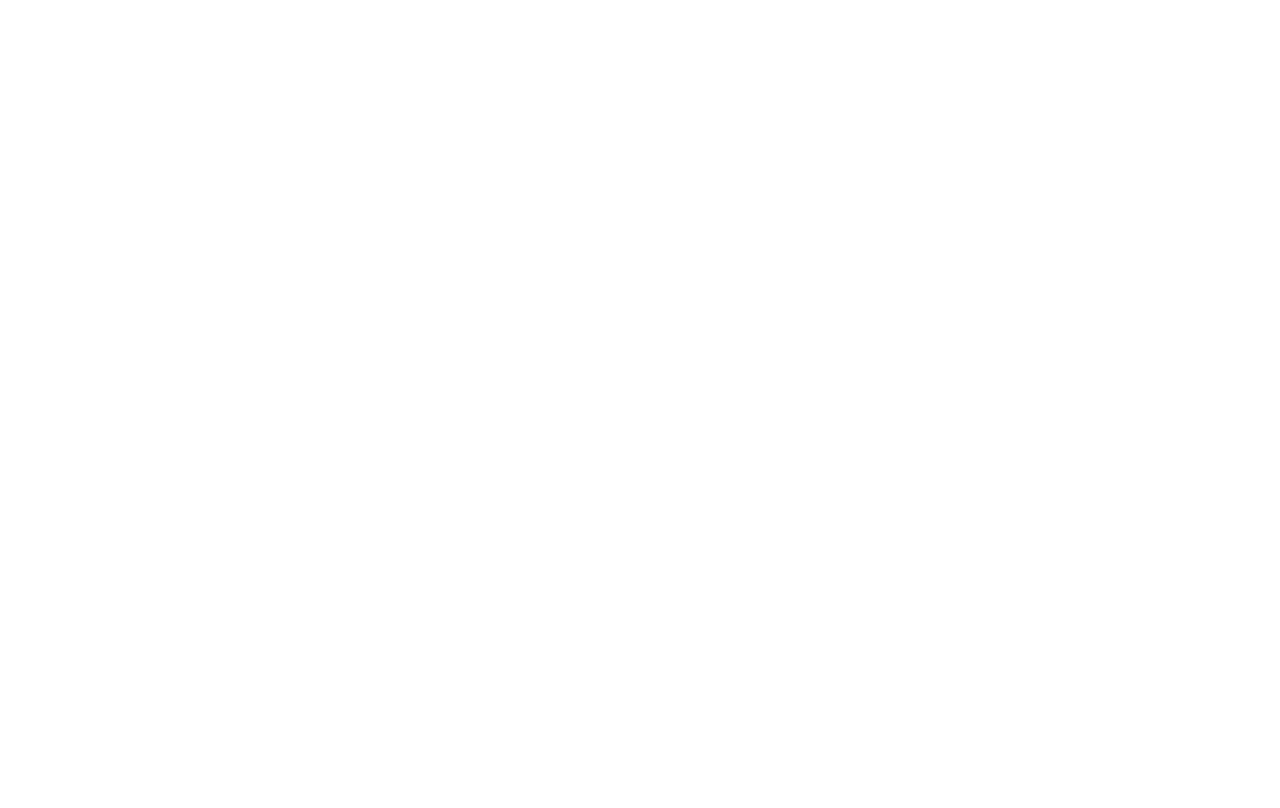
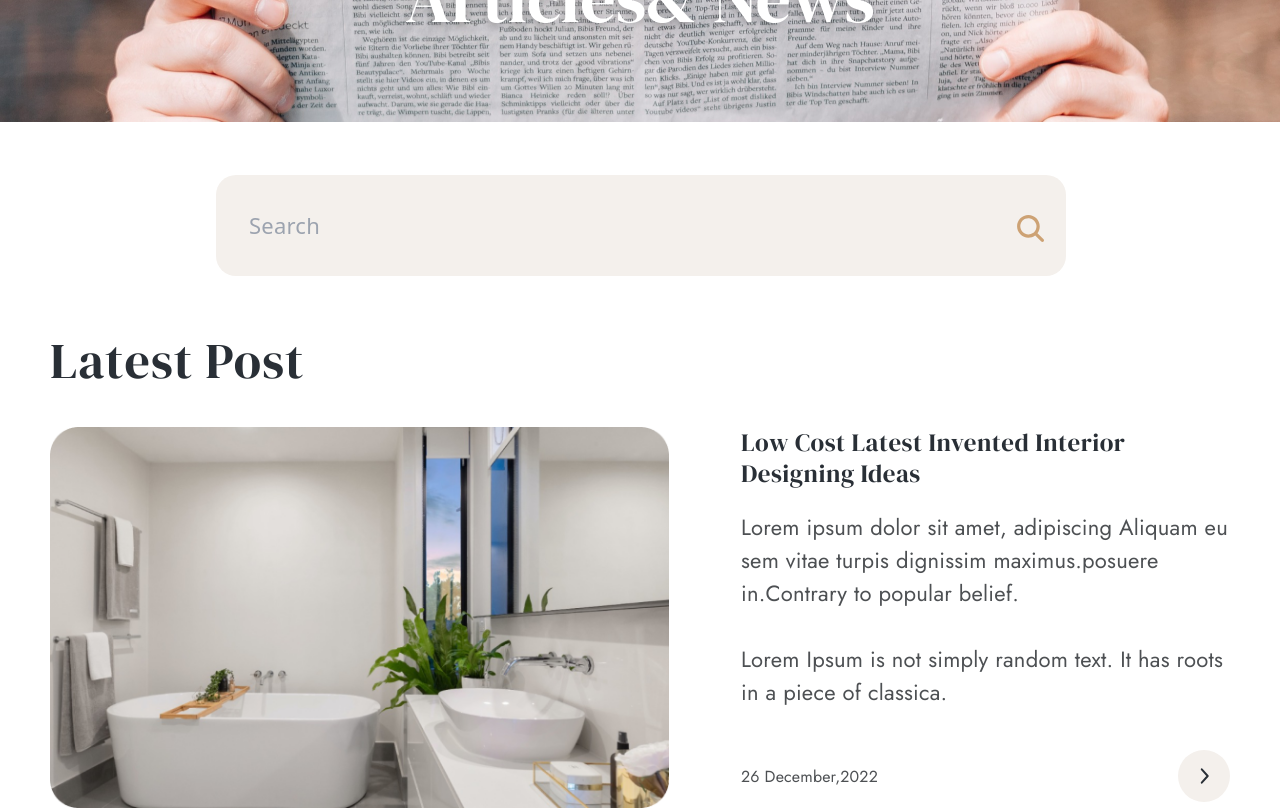
Before and after one commit to Firdosh01/Selhono, a React (Create React App) app: page /blog in a window 1280 px wide. Shown: the part 380-1188 px from the top of the page. Before the commit the page ends 800 px from the top, so only its background shows below. Built offline with nearby package versions, Linux system fonts and the light colour scheme.

Commit message:
blog page start

```diff
--- a/src/components/Frame.jsx
+++ b/src/components/Frame.jsx
@@ -10,7 +10,7 @@
           className="object-cover w-full lg:h-[356px] md:h-[215px] h-[170px] select-none"
         />
         <div className="frame_text lg:mt-[188px] mt-[70px]">
-          <h1 className="heading lg:text-[70px] sm:text-[50px] text-[30px]  text-white drop-shadow-[0px_4px_4px_rgba(0,0,0,0.25)] select-none">
+          <h1 className="heading lg:text-[70px] sm:text-[50px] text-[30px]  text-white drop-shadow-[0px_4px_4px_rgba(0,0,0,0.25)] select-none text-center">
             {frameTitle}
           </h1>
         </div>
--- a/src/pages/Blog.jsx
+++ b/src/pages/Blog.jsx
@@ -1,7 +1,70 @@
-import React from 'react'
+import React from "react";
+import Frame from "../components/Frame";
+import blogFrame from "../assets/Blog/Rectangle 20 (1).png";
+import latestImg from '../assets/Blog/Rectangle 34.png'
 
 export default function Blog() {
   return (
-    <div>Blog</div>
-  )
+    <section>
+      <div>
+        <Frame frameImg={blogFrame} frameTitle={"Articles& News"} />
+      </div>
+      <div className="wrapper">
+        <div className="container mt-[53px]">
+          <div className="flex items-center justify-center">
+            <div class="relative md:flex  flex-wrap items-center  max-w-[850px] justify-center">
+              <input
+                type="text"
+                className="relative m-0 -mr-0.5    border-none outline-none
+               md:px-[33px] md:py-[34px] py-[10px] px-[10px] text-base font-normal select-none bg-[#F4F0EC] lg:w-[850px] md:w-[600px] w-[230px]  md:rounded-[20px] text-burlywood-100 md:text-[22px] text-[15px] leading-[150%] tracking-[0.22px] rounded-lg"
+                placeholder="Search"
+              />
+              <div className="absolute top-[40%] md:right-5 right-1 md:w-[27px] md:h-[27px] w-[20px] h-[20px]">
+                <svg
+                  xmlns="http://www.w3.org/2000/svg"
+                  viewBox="0 0 27 27"
+                  fill="none"
+                >
+                  <path
+                    d="M26.5881 24.2898L20.4826 18.1691C21.9525 16.2073 22.746 13.8195 22.7434 11.3659C22.7434 5.09879 17.6573 0 11.4059 0C5.1544 0 0.0683594 5.09879 0.0683594 11.3659C0.0683594 17.633 5.1544 22.7318 11.4059 22.7318C13.8533 22.7345 16.2352 21.939 18.192 20.4654L24.2975 26.5862C24.6065 26.8631 25.0096 27.011 25.424 26.9994C25.8384 26.9877 26.2326 26.8175 26.5257 26.5237C26.8188 26.2298 26.9886 25.8346 27.0002 25.4192C27.0118 25.0038 26.8643 24.5997 26.5881 24.2898ZM3.30765 11.3659C3.30765 9.76023 3.7826 8.1906 4.67244 6.85552C5.56229 5.52043 6.82705 4.47986 8.30681 3.86539C9.78657 3.25092 11.4148 3.09015 12.9857 3.4034C14.5566 3.71666 15.9996 4.48987 17.1322 5.62526C18.2647 6.76066 19.036 8.20724 19.3485 9.78208C19.6609 11.3569 19.5006 12.9893 18.8876 14.4727C18.2747 15.9562 17.2367 17.2241 15.905 18.1162C14.5732 19.0083 13.0075 19.4844 11.4059 19.4844C9.25887 19.4818 7.20056 18.6257 5.6824 17.1037C4.16425 15.5818 3.31022 13.5183 3.30765 11.3659Z"
+                    fill="#CDA274"
+                  />
+                </svg>
+              </div>
+            </div>
+          </div>
+          <div className="mt-[54px]">
+            <div>
+              <h2 className=" heading xl:text-[50px] md:text-[40px] text-[30px] font-normal tracking-[1.2px] text-black">
+                Latest Post
+              </h2>
+            </div>
+            <div className="flex lg:gap-[72px] gap-[20px] md:flex-row flex-col items-start mt-[34px] justify-between">
+              <div className="md:max-w-[649px] md:max-h-[400px]">
+                <img src={latestImg} alt="" className="object-cover w-full h-full" />
+              </div>
+              <div className="md:max-w-[489px] flex flex-col">
+                <h4 className="text-black  lg:text-[25px] text-[20px] font-DMSerif font-normal leading-[125%] tracking-[0.5px]">Low Cost Latest Invented Interior Designing Ideas</h4>
+                <p className="font-normal paragraph lg:text-[22px] text-[18px]  tracking-[0.22px] lg:mt-[22px] mt-[5px] text-richBlack">Lorem ipsum dolor sit amet, adipiscing Aliquam eu sem vitae turpis dignissim maximus.posuere in.Contrary to popular belief.
+                  <br />
+                  <br />
+                  Lorem Ipsum is not simply random text. It has roots in a piece of classica.</p>
+               <div  className="lg:mt-[41px] mt-[5px] flex justify-between items-center">
+                <div>
+                  <span className="font-normal paragraph lg:text-[16px] text-[12px]  tracking-[0.16px] lg:mt-[22px] mt-[10px] text-richBlack">26 December,2022 </span>
+                </div>
+                <div className="lg:w-[52px] lg:h-[52px] md:w-[40px] md:h-[40px] w-[35px] h-[35px]">
+                <svg xmlns="http://www.w3.org/2000/svg"  viewBox="0 0 52 52" fill="none">
+                   <circle cx="26" cy="26" r="26" fill="#F4F0EC"/>
+                   <path d="M23.772 32.6855L29.7148 25.9998L23.772 19.3141" stroke="#292F36" stroke-width="2" stroke-linecap="round" stroke-linejoin="round"/>
+                  </svg>
+                </div>
+               </div>
+              </div>
+            </div>
+          </div>
+        </div>
+      </div>
+    </section>
+  );
 }
```
Also changed, not shown: src/assets/Blog/Rectangle 20 (1).png (added), src/assets/Blog/Rectangle 34.png (added).
